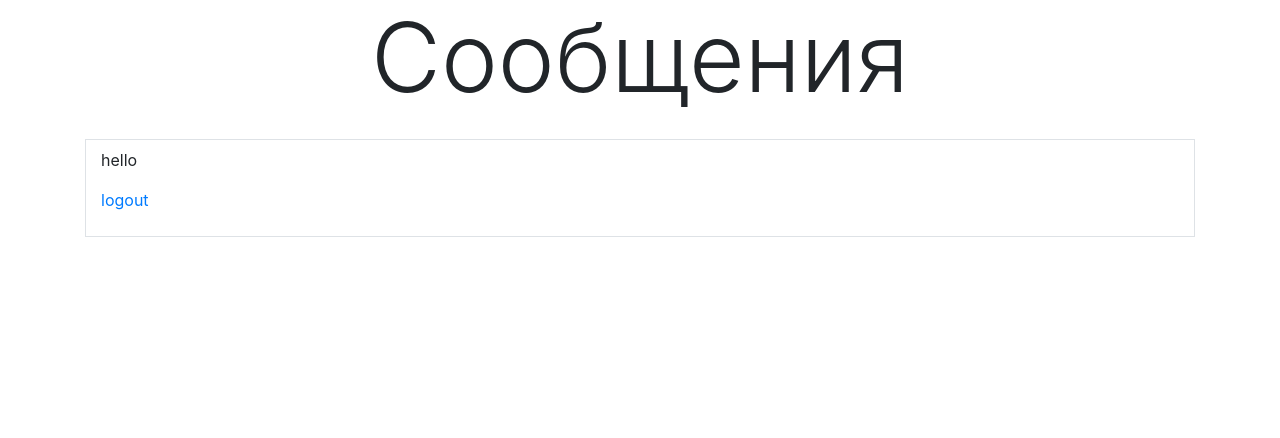
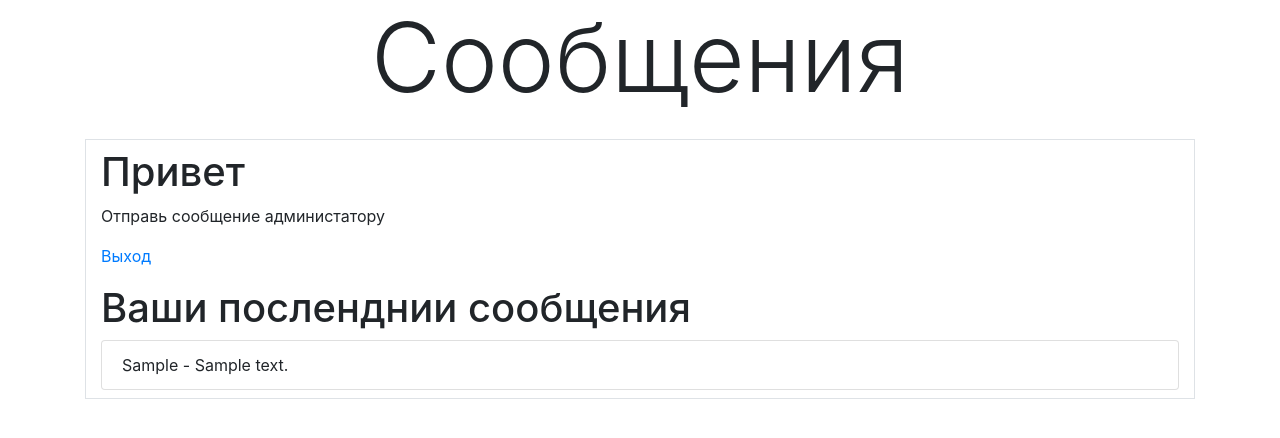
Before and after one commit to Sulladenis/Fogstream_task, a Django app: template messages/main/templates/main/index.html in a window 1280 px wide. Shown: the top 438 px of the page. Run offline with Django 3.2, Linux system fonts and the light colour scheme; the template is opened without the code that fills it: most values are stand-ins (such as "Sample title", 1, 10 or a date in 2020); some libraries are stand-ins or nearby versions.

Commit message:
slightly modified the code

```diff
--- a/messages/main/models.py
+++ b/messages/main/models.py
@@ -2,7 +2,7 @@
 from django.contrib.auth.models import User
 
 class Message(models.Model):
-    text = models.TextField(max_length=300, verbose_name='Текст')
+    text = models.TextField(max_length=500, verbose_name='Текст')
     email = models.EmailField(max_length=20, verbose_name='Email')
     user = models.ForeignKey(User, on_delete=models.CASCADE, verbose_name='Отправитель')
     sent_to = models.DateField(auto_now_add=True, verbose_name='Отправленно')
--- a/messages/main/templates/main/index.html
+++ b/messages/main/templates/main/index.html
@@ -5,14 +5,21 @@
 {% block title %}Сообщение{% endblock %}
 
 {% block content %}
-<p>hello {{ request.user.username }}</p>
-<p><a href="{% url 'logout' %}">logout</a></p>
+    <h1>Привет {{ request.user.username }}</h1>
+    <p>Отправь сообщение администатору</p>
+    <p><a href="{% url 'logout' %}">Выход</a></p>
 
-<form method="post">
-    {% csrf_token %}
-    {% bootstrap_form form %}
-    {% buttons submit="Отправить" %}{% endbuttons %}
-</form>
+    <form method="post">
+        {% csrf_token %}
+        {% bootstrap_form form %}
+        {% buttons submit="Отправить" %}{% endbuttons %}
+    </form>
 
 
+    <h1>Ваши посленднии сообщения</h1>
+    <ul class="list-group">
+        {% for msg in msgs %}
+        <li class="list-group-item">{{ msg.sent_to }} - {{ msg.text|truncatewords:10}}</li>
+        {% endfor %}
+    </ul>
 {% endblock %}
--- a/requirements.txt
+++ b/requirements.txt
@@ -1,5 +1,2 @@
 Django==2.2.2
 django-bootstrap4==0.0.8
-pkg-resources==0.0.0
-pytz==2019.1
-sqlparse==0.3.0
```
Also changed, not shown: messages/main/templates/main/message_done.html (added, +12 -0 lines), messages/main/templates/main/register_done.html (added, +13 -0 lines), messages/main/views.py (+13 -2 lines), messages/main/migrations/0001_initial.py (added).
